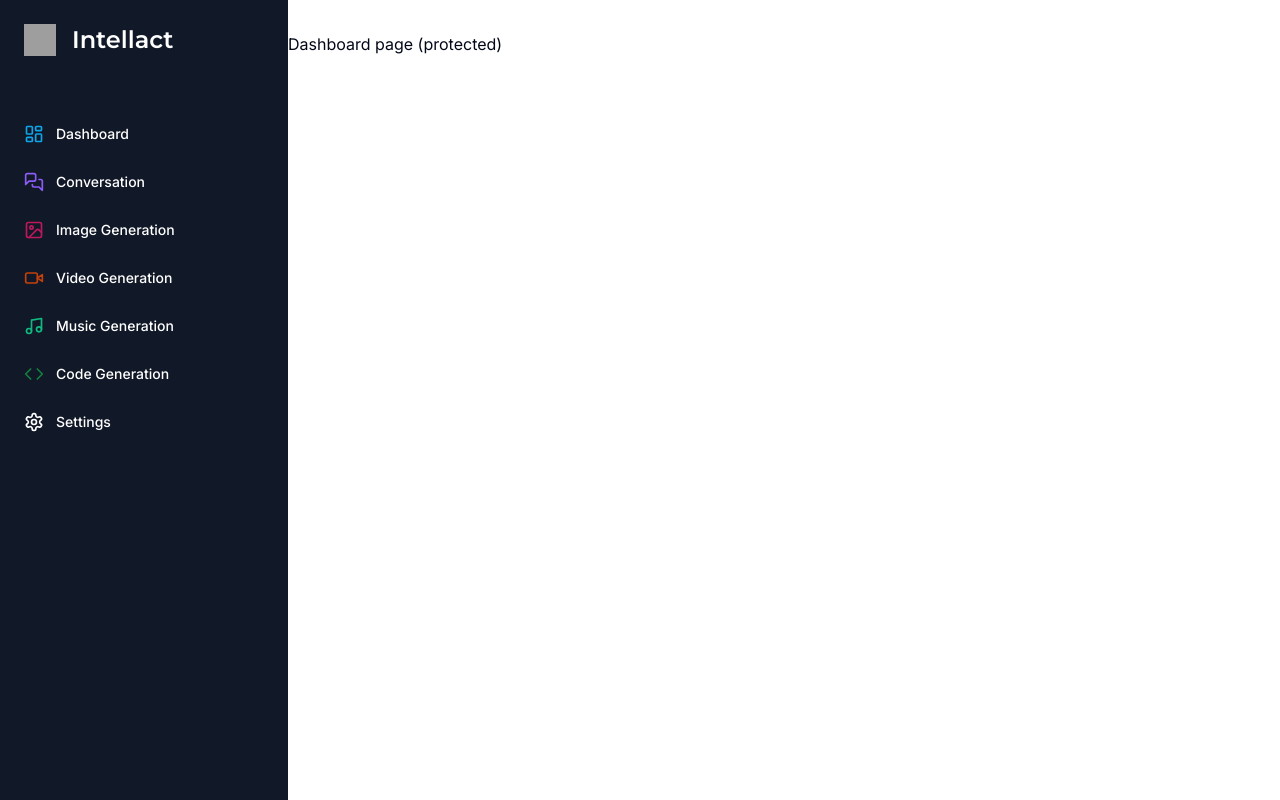
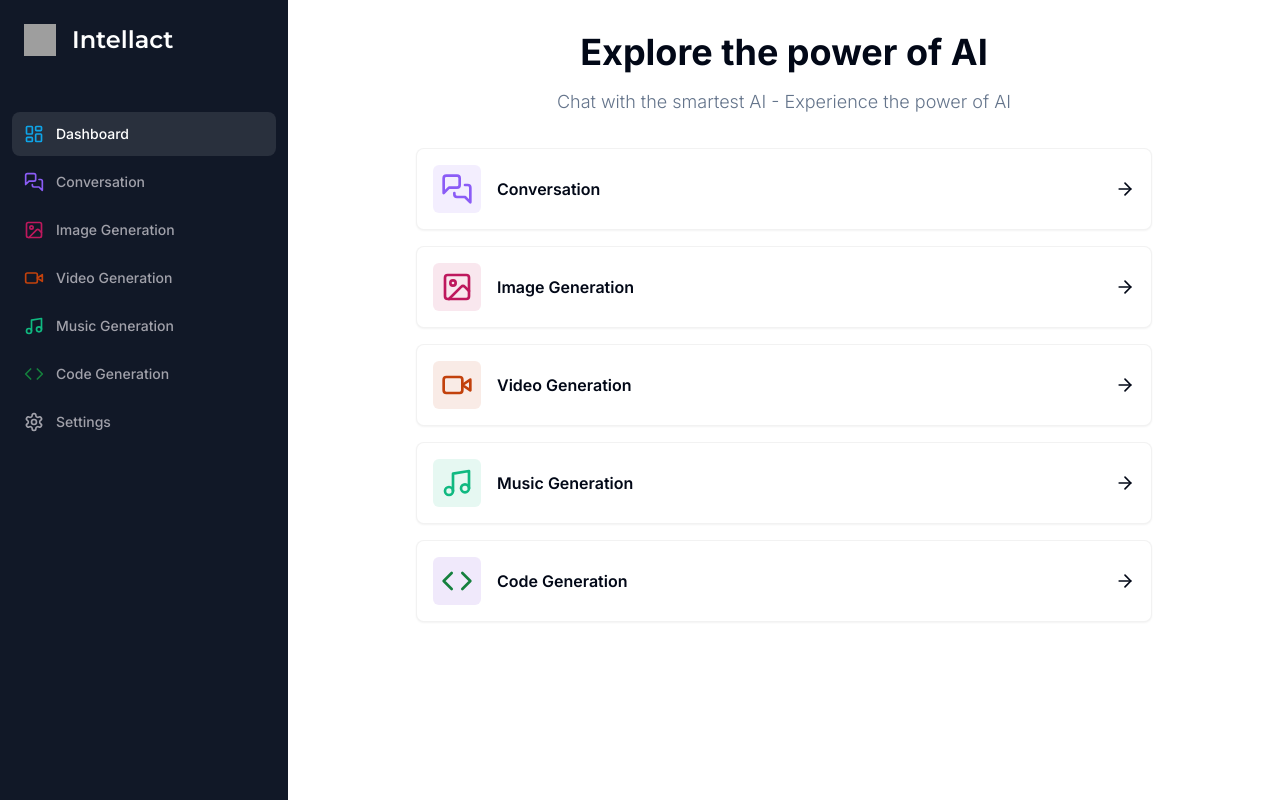
Before and after one commit to 20santi/Intellact-AI, a Next.js app: page /dashboard in a window 1280 px wide. Built offline with nearby package versions, Linux system fonts and the light colour scheme; grey boxes are pictures that could not be loaded.

Commit message:
Design Dashboard page

```diff
--- /dev/null
+++ b/app/(dashboard)/(routes)/conversation/page.tsx
@@ -0,0 +1,7 @@
+const ConversationPage = () => {
+    return (
+        <div className="">Hello</div>
+    )
+}
+
+export default ConversationPage;
--- a/app/(dashboard)/(routes)/dashboard/page.tsx
+++ b/app/(dashboard)/(routes)/dashboard/page.tsx
@@ -1,8 +1,87 @@
+"use client"
+
+import { Card } from "@/components/ui/card";
+import { cn } from "@/lib/utils";
+import {
+  ArrowRight,
+  Code,
+  ImageIcon,
+  MessagesSquare,
+  Music,
+  Settings,
+  VideoIcon,
+} from "lucide-react";
+import { useRouter } from "next/navigation";
 
 export default function DashboardPage() {
+  const router = useRouter();
+
+  const tools = [
+    {
+      label: "Conversation",
+      icon: MessagesSquare,
+      href: "/conversation",
+      color: "text-violet-500",
+      bgColor: "bg-violet-500/10",
+    },
+    {
+      label: "Image Generation",
+      icon: ImageIcon,
+      href: "/image",
+      color: "text-pink-700",
+      bgColor: "bg-pink-700/10",
+    },
+    {
+      label: "Video Generation",
+      icon: VideoIcon,
+      href: "/video",
+      color: "text-orange-700",
+      bgColor: "bg-orange-700/10",
+    },
+    {
+      label: "Music Generation",
+      icon: Music,
+      href: "/music",
+      color: "text-emerald-500",
+      bgColor: "bg-emerald-500/10",
+    },
+    {
+      label: "Code Generation",
+      icon: Code,
+      href: "/code",
+      color: "text-green-700",
+      bgColor: "bg-violet-700/10",
+    },
+  ];
+
   return (
     <div>
-        <p>Dashboard page (protected)</p>
+      <div className="mb-8 space-y-4">
+        <h2 className="text-2xl md:text-4xl font-bold text-center">
+          Explore the power of AI
+        </h2>
+        <p className="text-muted-foreground font-light text-sm md:text-lg text-center">
+          Chat with the smartest AI - Experience the power of AI
+        </p>
+      </div>
+      <div className="px-4 md:px-20 lg:px-32 space-y-4">
+        {tools.map((tool) => (
+          <Card
+            onClick={() => router.push(tool.href)}
+            key={tool.href}
+            className="p-4 border-black/5 flex items-center justify-between hover:shadow-md
+              transition cursor-pointer"
+          >
+            <div className="flex items-center gap-x-4">
+              <div className={cn("p-2 w-fit rounded-md", tool.bgColor)}>
+                <tool.icon className={cn("w-8 h-8", tool.color)} />
+              </div>
+              <div className="font-semibold">{tool.label}</div>
+            </div>
+            <ArrowRight className="w-5 h-5" />
+          </Card>
+        ))}
+      </div>
     </div>
-  )
+  );
 }
--- a/components/Sidebar.tsx
+++ b/components/Sidebar.tsx
@@ -14,6 +14,7 @@ import {
   Settings,
   VideoIcon,
 } from "lucide-react";
+import { usePathname } from "next/navigation";
 
 const monsterrat = Montserrat({
   weight: "600",
@@ -65,6 +66,8 @@ const routes = [
 ];
 
 const Sidebar = () => {
+  const pathName = usePathname();
+
   return (
     <div className="space-y-4 py-4 flex flex-col h-full bg-[#111827] text-white">
       <div className="px-3 py-2 flex-1">
@@ -81,9 +84,9 @@ const Sidebar = () => {
             <Link
               href={route.href}
               key={route.href}
-              className="text-sm group flex p-3 w-full justify-start
-                            font-medium cursor-pointer hover:text-white hover:bg-white/10
-                            rounded-lg transition"
+              className={cn(
+                "text-sm group flex p-3 w-full justify-start font-medium cursor-pointer hover:text-white hover:bg-white/10 rounded-lg transition"
+              , pathName === route.href ? "text-white bg-white/10" : "text-zinc-400")}
             >
               <div className="flex items-center flex-1">
                 <route.icon className={cn("h-5 w-5 mr-3", route.color)} />
--- /dev/null
+++ b/components/ui/card.tsx
@@ -0,0 +1,79 @@
+import * as React from "react"
+
+import { cn } from "@/lib/utils"
+
+const Card = React.forwardRef<
+  HTMLDivElement,
+  React.HTMLAttributes<HTMLDivElement>
+>(({ className, ...props }, ref) => (
+  <div
+    ref={ref}
+    className={cn(
+      "rounded-lg border bg-card text-card-foreground shadow-sm",
+      className
+    )}
+    {...props}
+  />
+))
+Card.displayName = "Card"
+
+const CardHeader = React.forwardRef<
+  HTMLDivElement,
+  React.HTMLAttributes<HTMLDivElement>
+>(({ className, ...props }, ref) => (
+  <div
+    ref={ref}
+    className={cn("flex flex-col space-y-1.5 p-6", className)}
+    {...props}
+  />
+))
+CardHeader.displayName = "CardHeader"
+
+const CardTitle = React.forwardRef<
+  HTMLParagraphElement,
+  React.HTMLAttributes<HTMLHeadingElement>
+>(({ className, ...props }, ref) => (
+  <h3
+    ref={ref}
+    className={cn(
+      "text-2xl font-semibold leading-none tracking-tight",
+      className
+    )}
+    {...props}
+  />
+))
+CardTitle.displayName = "CardTitle"
+
+const CardDescription = React.forwardRef<
+  HTMLParagraphElement,
+  React.HTMLAttributes<HTMLParagraphElement>
+>(({ className, ...props }, ref) => (
+  <p
+    ref={ref}
+    className={cn("text-sm text-muted-foreground", className)}
+    {...props}
+  />
+))
+CardDescription.displayName = "CardDescription"
+
+const CardContent = React.forwardRef<
+  HTMLDivElement,
+  React.HTMLAttributes<HTMLDivElement>
+>(({ className, ...props }, ref) => (
+  <div ref={ref} className={cn("p-6 pt-0", className)} {...props} />
+))
+CardContent.displayName = "CardContent"
+
+const CardFooter = React.forwardRef<
+  HTMLDivElement,
+  React.HTMLAttributes<HTMLDivElement>
+>(({ className, ...props }, ref) => (
+  <div
+    ref={ref}
+    className={cn("flex items-center p-6 pt-0", className)}
+    {...props}
+  />
+))
+CardFooter.displayName = "CardFooter"
+
+export { Card, CardHeader, CardFooter, CardTitle, CardDescription, CardContent }
```
Also changed, not shown: 1 other file (tests, documents, lock files or other folders).
